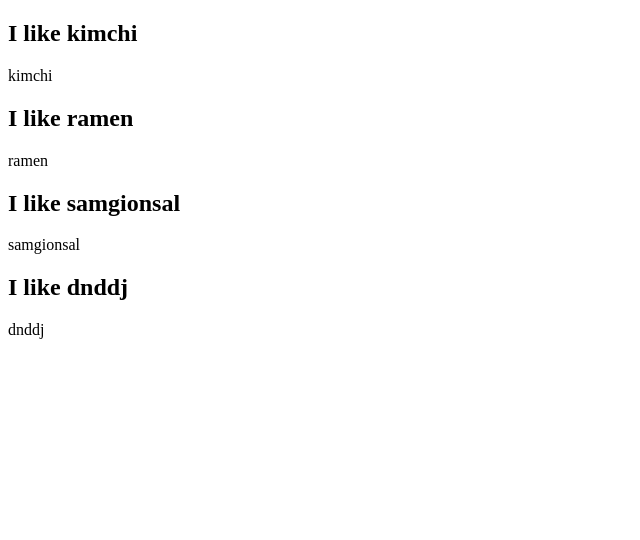
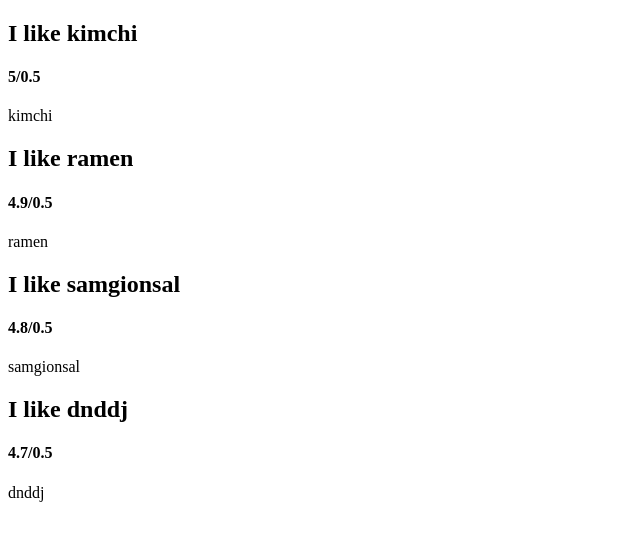
Before and after one commit to iseolin76/movie_app, a React (Create React App) app: page / in a window 1280 px wide. Shown: the top 540 px of the page, without its empty margins (0-640 px from the left). Built offline with nearby package versions, Linux system fonts and the light colour scheme.

Commit message:
2.4 Protection with PropTypes

```diff
--- a/package.json
+++ b/package.json
@@ -6,6 +6,7 @@
     "@testing-library/jest-dom": "^4.2.4",
     "@testing-library/react": "^9.3.2",
     "@testing-library/user-event": "^7.1.2",
+    "prop-types": "^15.7.2",
     "react": "^16.13.1",
     "react-dom": "^16.13.1",
     "react-scripts": "3.4.3"
--- a/src/App.js
+++ b/src/App.js
@@ -1,34 +1,46 @@
 import React from 'react';
+import propTypes from "prop-types";
 
-function Food({name, picture}){
+function Food({ name, picture, rating }) {
   return (
     <div>
       <h2>I like {name}</h2>
+      <h4>{rating}/0.5</h4>
       <p>{picture}</p>
     </div>
   )
 }
 
+Food.propTypes = {
+  name: propTypes.string.isRequired,
+  picture: propTypes.string.isRequired,
+  rating: propTypes.number.isRequired
+};
+
 const foodLike = [
   {
     id: 1,
     name: "kimchi",
-    image: "kimchi"
+    image: "kimchi",
+    rating: 5
   },
   {
     id: 2,
     name: "ramen",
-    image: "ramen"
+    image: "ramen",
+    rating: 4.9
   },
   {
     id: 3,
     name: "samgionsal",
-    image: "samgionsal"
+    image: "samgionsal",
+    rating: 4.8
   },
   {
     id: 4,
     name: "dnddj",
-    image: "dnddj"
+    image: "dnddj",
+    rating: 4.7
   }
 ]
 
@@ -36,7 +48,12 @@ function App() {
   return (
     <div>
       {foodLike.map(dish =>
-        <Food key={dish.id} name={dish.name} picture={dish.image} />
+        <Food
+        key={dish.id}
+        name={dish.name}
+        picture={dish.image}
+        rating={dish.rating}
+        />
       )}
     </div>
   );
```
Also changed, not shown: 1 other file (tests, documents, lock files or other folders).
